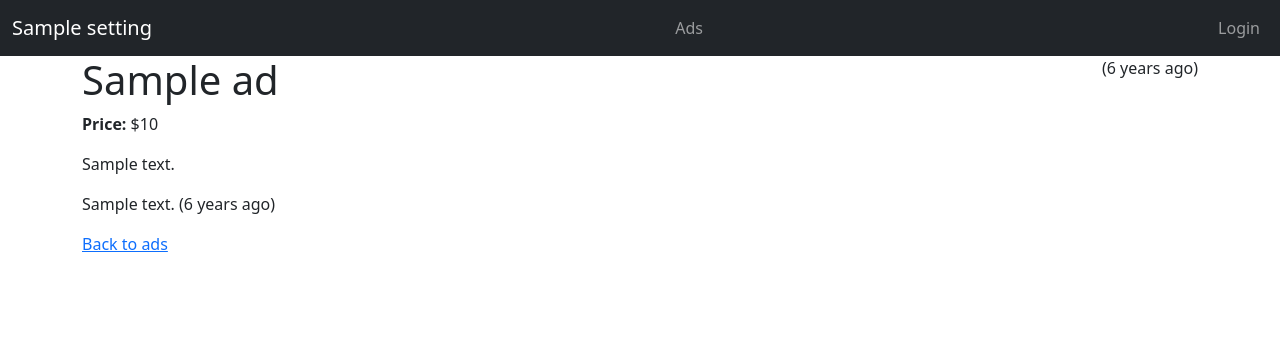
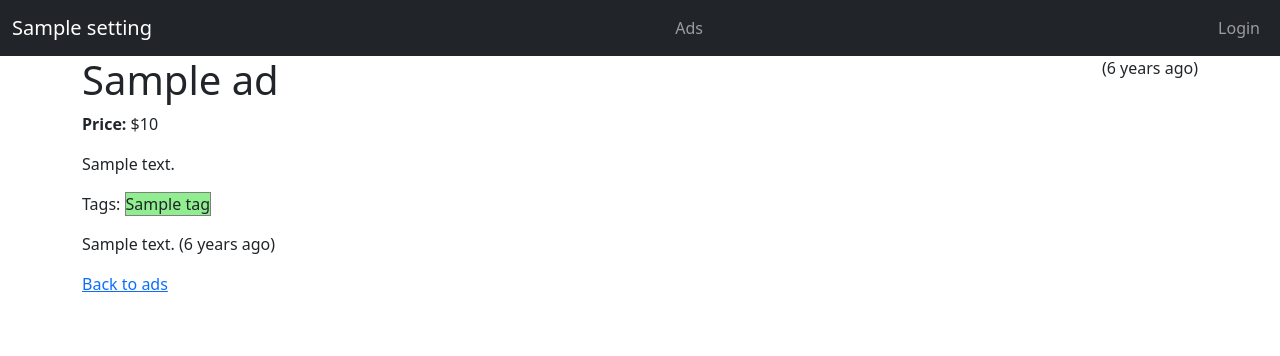
Before and after one commit to Junaid7200/DjangoForEverybody, a Django app: template market/mkt/templates/mkt/ad_detail.html in a window 1280 px wide. Shown: the top 356 px of the page. Run offline with Django 5.2, Linux system fonts and the light colour scheme; the template is opened without the code that fills it: most values are stand-ins (such as "Sample title", 1, 10 or a date in 2020); some libraries are stand-ins or nearby versions.

Commit message:
feat: upgrade the detail template to show tags

```diff
--- a/market/mkt/templates/mkt/ad_detail.html
+++ b/market/mkt/templates/mkt/ad_detail.html
@@ -38,6 +38,14 @@
 <p><strong>Price:</strong> ${{ ad.price }}</p>
 <p>{{ ad.text }}</p>
 
+{% if ad.tags.all %}
+<p>Tags:
+  {% for tag in ad.tags.all %}
+  <span style="border:1px grey solid; background-color: LightGreen;">{{ tag }}</span>
+  {% endfor %}
+</p>
+{% endif %}
+
 {% if user.is_authenticated %}
 <br clear="all"/>
 <form method="post" action="{% url 'mkt:ad_comment_create' ad.id %}">
```
